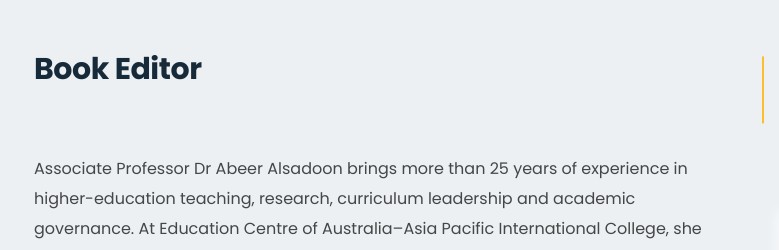
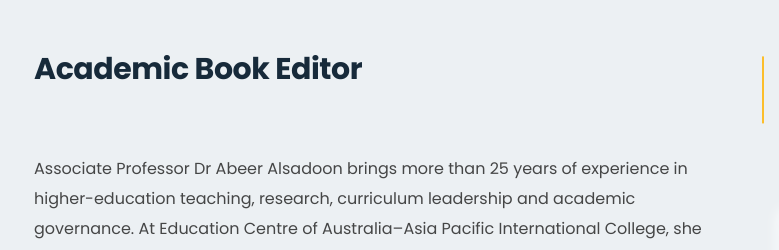
Before and after one commit to alsadoonabeer-commits/Abeersite, a website built with Vite: page index.html in a window 1280 px wide. Shown: the part 222-472 px from the top of the page, 0-779 px from the left. Built offline with nearby package versions, Linux system fonts and the light colour scheme; files whose address does not match are found by name.

Commit message:
Use Academic Book Editor in rotating title

```diff
--- a/index.html
+++ b/index.html
@@ -114,7 +114,7 @@
                                 <span class="cd-words-wrapper">
                                     <b class="is-visible">Associate Professor</b>
                                     <b class="is-hidden">IEEE Senior Member</b>
-                                    <b class="is-hidden">Book Editor</b>
+                                    <b class="is-hidden">Academic Book Editor</b>
                                     <b class="is-hidden">Researcher</b>
                                     <b class="is-hidden">International Conference Leader</b>
                                     <b class="is-hidden">20 Teaching &amp; Research Awards and Recognitions</b>
```
